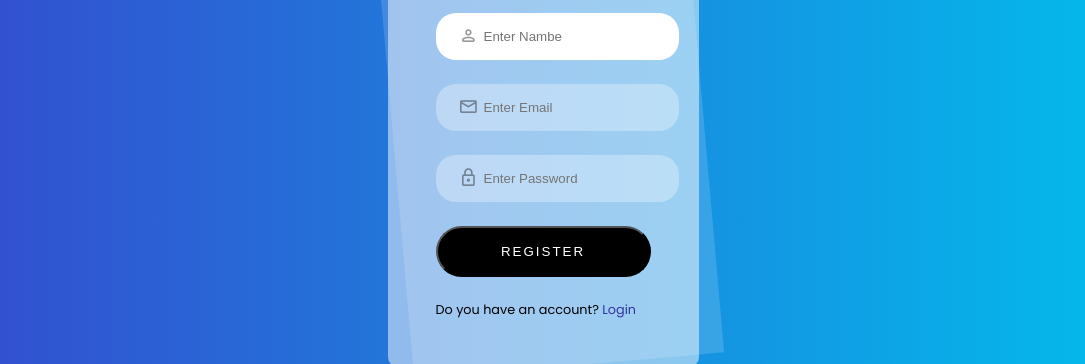
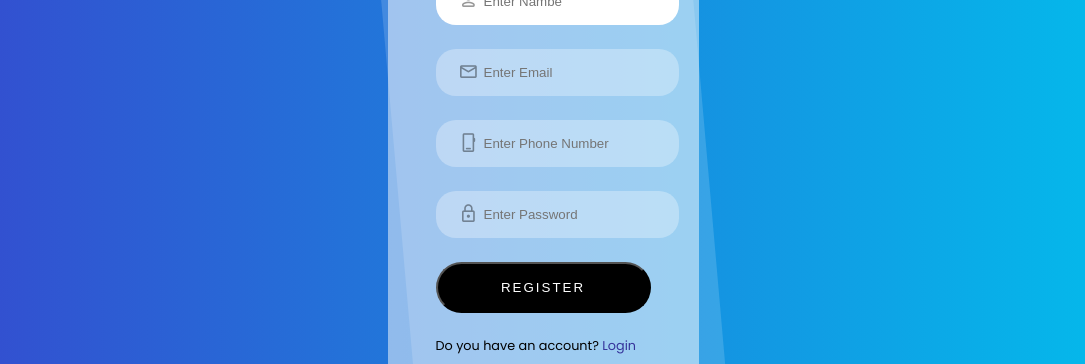
Before and after one commit to josueamador19/Deliverit-Repartidor-Frontend, a plain HTML site: page register.html in a window 1280 px wide. Shown: the part 290-654 px from the top of the page, without its empty margins (97-1182 px from the left). Drawn offline with nearby package versions, Linux system fonts and the light colour scheme.

Commit message:
Agrega nuevi input

```diff
--- a/register.html
+++ b/register.html
@@ -27,6 +27,10 @@
                 <div class="form-item">
                     <span class="form-item-icon material-symbols-rounded">email</span>
                     <input type="text" placeholder="Enter Email" required >
+                </div>
+                <div class="form-item">
+                    <span class="form-item-icon material-symbols-rounded">phone_iphone</span>
+                    <input type="text" placeholder="Enter Phone Number" required>
                 </div>
                 <div class="form-item">
                     <span class="form-item-icon material-symbols-rounded">lock</span>
```
